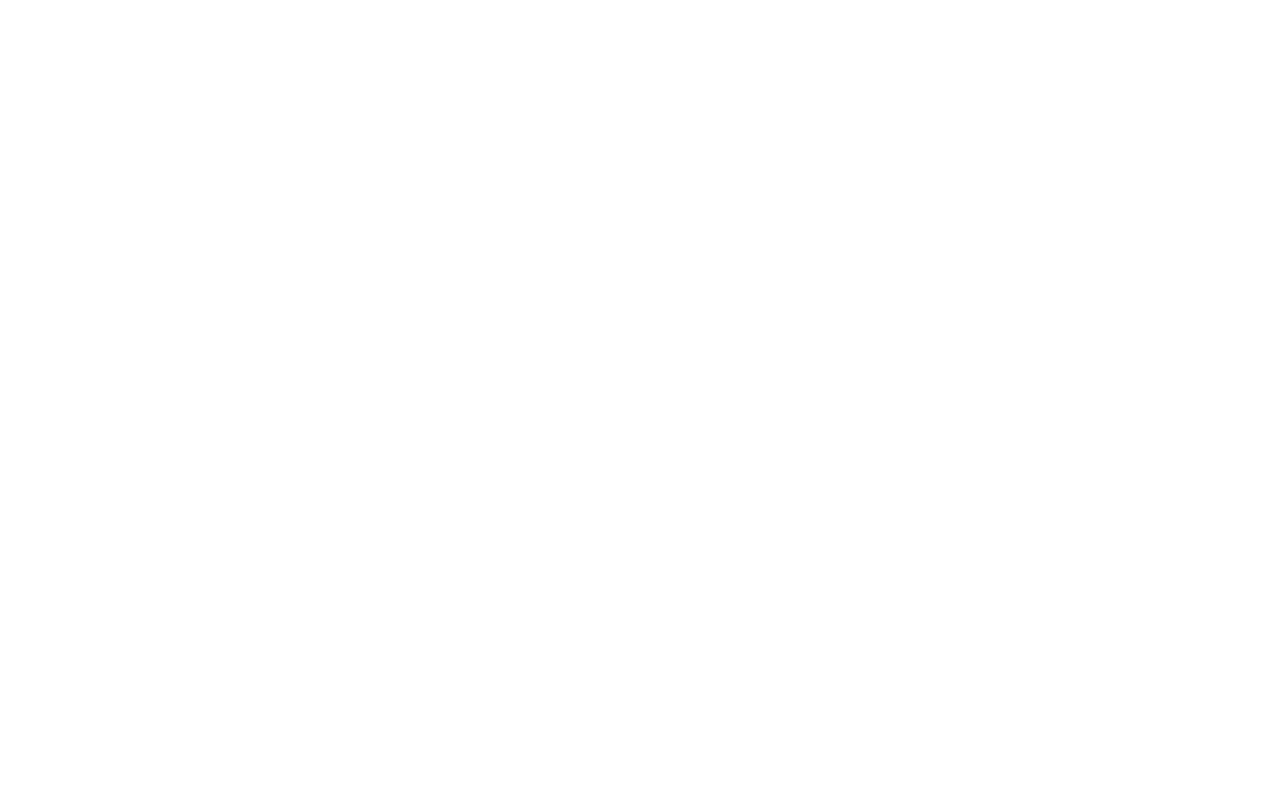
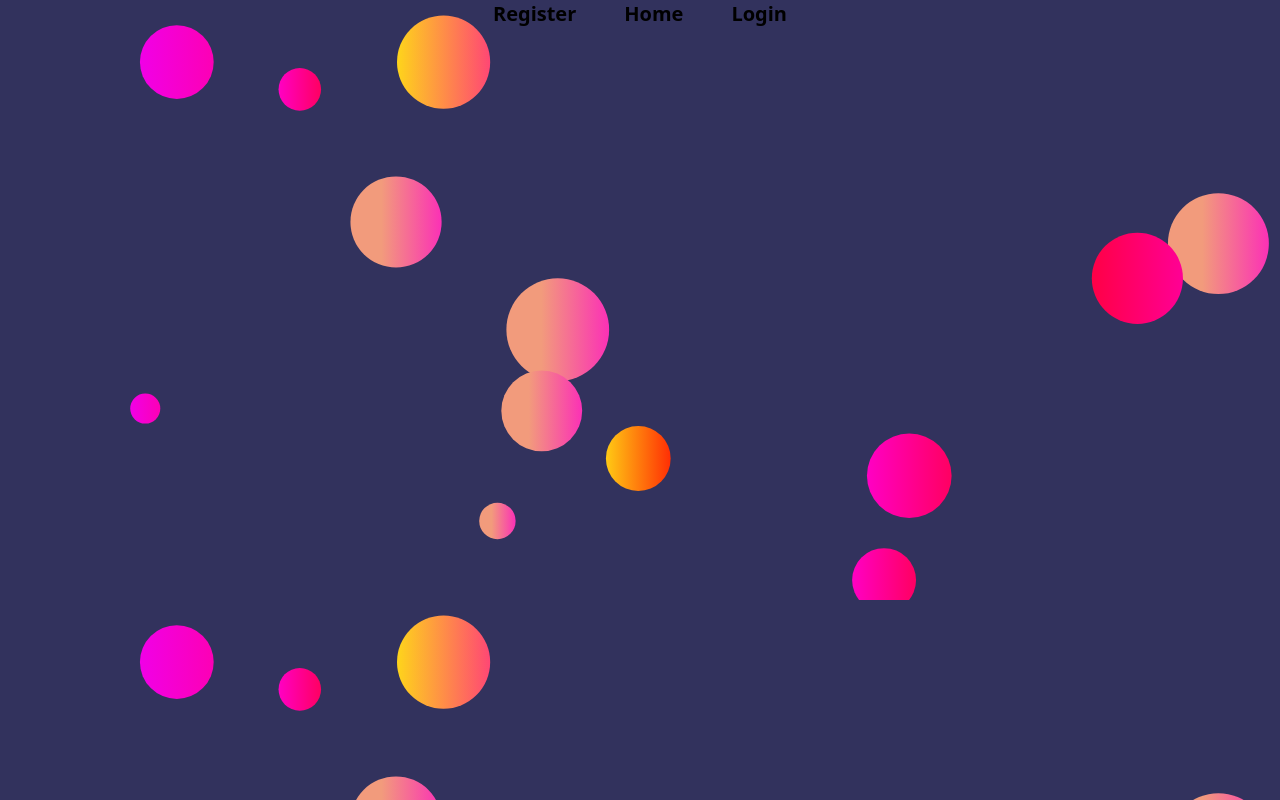
Before and after one commit to AyonJD/react-firebase-hook-private-route, a React (Create React App) app: page / in a window 1280 px wide. Built offline with nearby package versions, Linux system fonts and the light colour scheme.

Commit message:
Header done

```diff
--- a/src/App.css
+++ b/src/App.css
@@ -0,0 +1,3 @@
+.main-nav{
+    background-image: url(./Assets/Moon.svg);
+}
--- a/src/App.js
+++ b/src/App.js
@@ -1,10 +1,10 @@
-import logo from './logo.svg';
 import './App.css';
+import Header from './Components/Header/Header';
 
 function App() {
   return (
     <div>
-
+      <Header></Header>
     </div>
   );
 }
--- /dev/null
+++ b/src/Components/Header/Header.js
@@ -0,0 +1,14 @@
+import React from 'react';
+import { Link } from 'react-router-dom';
+
+const Header = () => {
+    return (
+        <nav className='flex justify-center main-nav h-[100vh]'>
+            <Link className='mx-6 font-semibold text-xl' to="/register">Register</Link>
+            <Link className='mx-6 font-semibold text-xl' to="/">Home</Link>
+            <Link className='mx-6 font-semibold text-xl' to="/login">Login</Link>
+        </nav>
+    );
+};
+
+export default Header;
--- /dev/null
+++ b/src/Components/Register/Register.js
@@ -0,0 +1,11 @@
+import React from 'react';
+
+const Register = () => {
+    return (
+        <div>
+
+        </div>
+    );
+};
+
+export default Register;
```
Also changed, not shown: src/Assets/Moon.svg (added).
